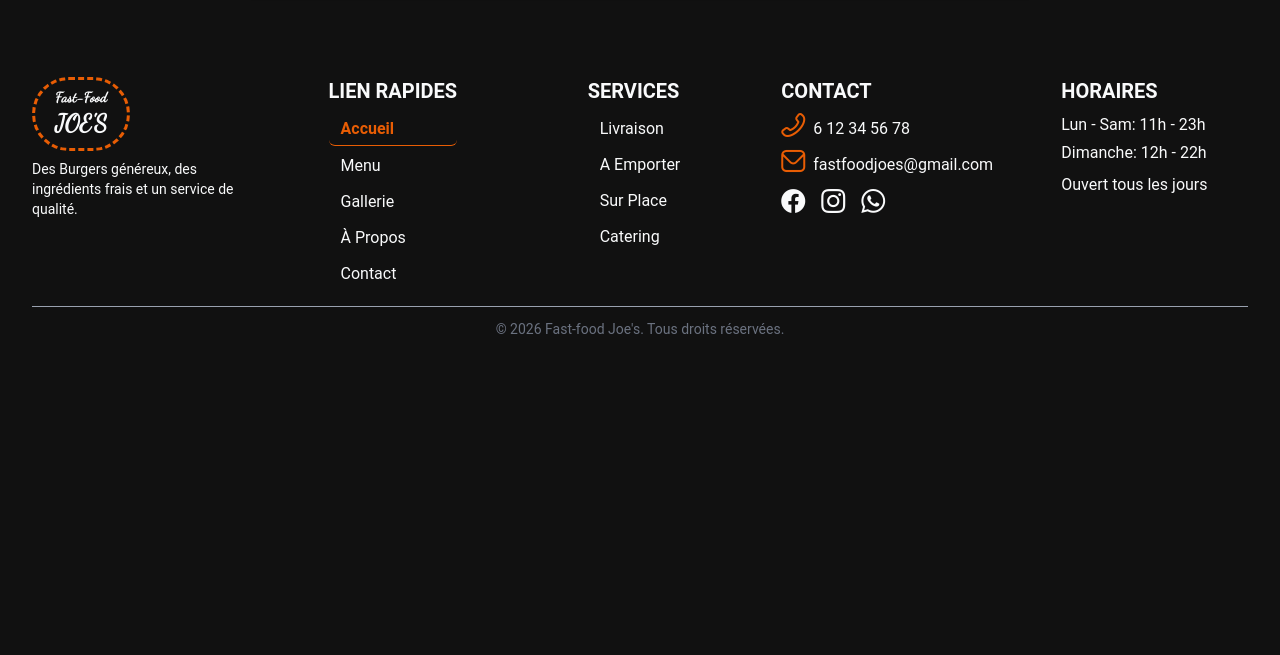
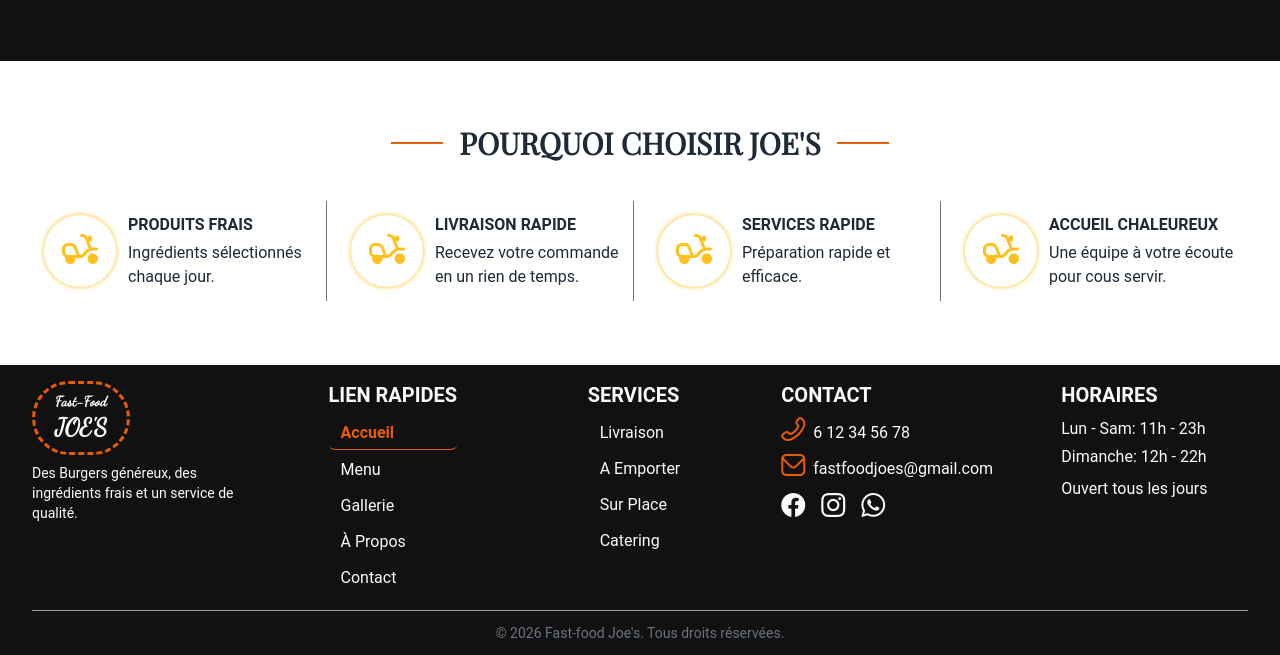
Before and after one commit to Boris-dev-beg/fast-food-joes, a website: page index.html in a window 1280 px wide. Shown: the part 2801-3456 px from the top of the page. Before the commit the page ends 3152 px from the top, so only its background shows below. Drawn offline with nearby package versions, Linux system fonts and the light colour scheme.

Commit message:
Add Why Us Section

```diff
--- a/index.html
+++ b/index.html
@@ -67,7 +67,7 @@
             <i class="fi fi-rr-cross"></i>
           </button>
           <nav
-            class="*:capitalize *:hover:text-brand-orange *:[&.active]:text-brand-orange *:[&.active]:border-b *:py-3 *:px-5 *:w-1/2 *:rounded-md *:[&.active]:text-center *:[&.active]:font-semibold *:transition-all flex flex-col py-8 px-4"
+            class="*:capitalize *:hover:text-brand-orange *:[&.active]:text-brand-orange *:[&.active]:border-b *:py-3 *:px-5 *:w-1/2 *:rounded-md *:[&.active]:text-center *:[&.active]:w-1/3 *:[&.active]:font-semibold *:transition-all flex flex-col py-8 px-4"
           >
             <a href="#hero" class="active">Accueil</a>
             <a href="#menu">Menu</a>
@@ -473,6 +473,57 @@
         </div>
       </section>
       <!-- ! MENU Section -->
+      <!-- ! Why Us Section -->
+      <section id="service" class="section-light">
+        <div class="section-container flex flex-col">
+          <div class="section-header ">
+            <div class="section-header-separator"></div>
+            <h2 class="section-header-title">
+              Pourquoi choisir Joe's
+            </h2>
+            <div class="section-header-separator"></div>
+          </div>
+          <div class="grid grid-cols-1 md:grid-cols-2 lg:grid-cols-4 w-full gap-3">
+            <div class="service-card">
+              <span class="service-card-icon">
+                <i class="fi fi-rr-moped"></i>
+              </span>
+              <span class="service-card-text">
+                <h1>Produits frais</h1>
+                <p>Ingrédients sélectionnés chaque jour.</p>
+              </span>
+            </div>
+            <div class="service-card">
+              <span class="service-card-icon">
+                <i class="fi fi-rr-moped"></i>
+              </span>
+              <span class="service-card-text">
+                <h1>Livraison rapide</h1>
+                <p>Recevez votre commande en un rien de temps.</p>
+              </span>
+            </div>
+            <div class="service-card">
+              <span class="service-card-icon">
+                <i class="fi fi-rr-moped"></i>
+              </span>
+              <span class="service-card-text">
+                <h1>Services rapide</h1>
+                <p>Préparation rapide et efficace.</p>
+              </span>
+            </div>
+            <div class="service-card last">
+              <span class="service-card-icon">
+                <i class="fi fi-rr-moped"></i>
+              </span>
+              <span class="service-card-text">
+                <h1>Accueil chaleureux</h1>
+                <p>Une équipe à votre écoute pour cous servir.</p>
+              </span>
+            </div>
+          </div>
+        </div>
+      </section>
+      <!-- ! Why Us Section -->
     </main>
     <!-- ! -- MAIN -- -->
     <!-- ! -- FOOTER -- -->
--- a/src/css/global.css
+++ b/src/css/global.css
@@ -84,6 +84,7 @@
   .special-card {
     @apply bg-bg-white/40 p-4 rounded-2xl overflow-hidden shadow-sm hover:shadow-md transition-shadow border-2 border-gray-100 flex flex-col relative md:mx-auto w-full h-70 lg:h-80 lg:w-2/3;
   }
+  /* ? MENU */
   .menu-card {
     @apply bg-bg-dark-card rounded-xl p-4 flex items-center justify-between gap-4 border border-gray-800 hover:border-brand-orange transition-colors;
   }
@@ -106,6 +107,7 @@
     @apply text-base line-clamp-2
   }
 
+  /* ? SPECIALITE */
   .card {
     @apply rounded-lg relative flex flex-col gap-3 shadow hover:shadow-md transition-all duration-300 overflow-hidden;
   }
@@ -126,6 +128,23 @@
   }
   .card-icon {
     @apply absolute -top-1/3 left-3 rounded-full text-white bg-brand-orange px-3 pt-2 pb-1.5 text-xl border-2 border-white;
+  }
+
+  /* ? SERVICE */
+  .service-card{
+    @apply flex p-3 gap-3 md:border-r border-text-muted [&.last]:border-r-0 items-center
+  }
+  .service-card-icon{
+    @apply rounded-full px-4.5 pt-4 pb-3 text-4xl text-brand-yellow/90 shadow-[0_0_5px_0px] shadow-brand-yellow
+  }
+  .service-card-text{
+    @apply flex flex-col w-full gap-1 my-auto
+  }
+  .service-card-text h1{
+    @apply uppercase font-bold line-clamp-1
+  }
+  .service-card-text p{
+    @apply line-clamp-2
   }
 
   /* ! SECTIONs */
```
Also changed, not shown: assets/css/style.css.
